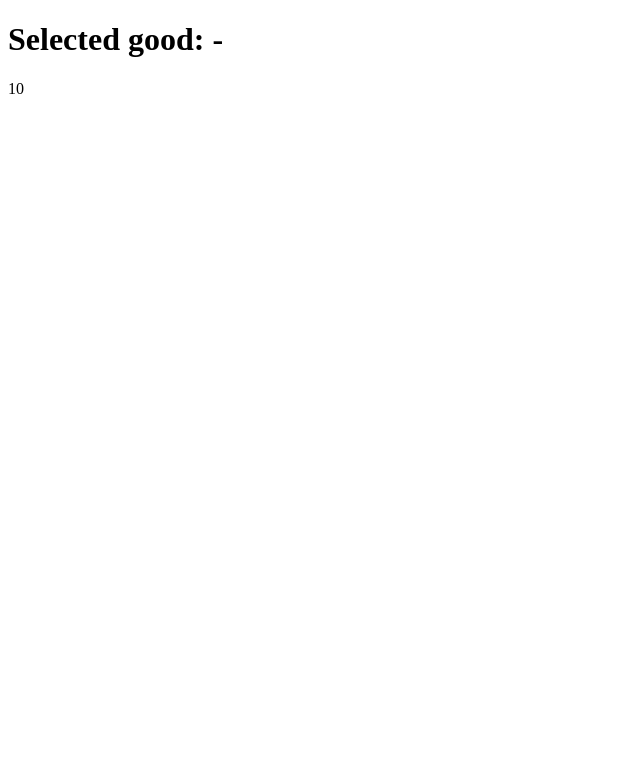
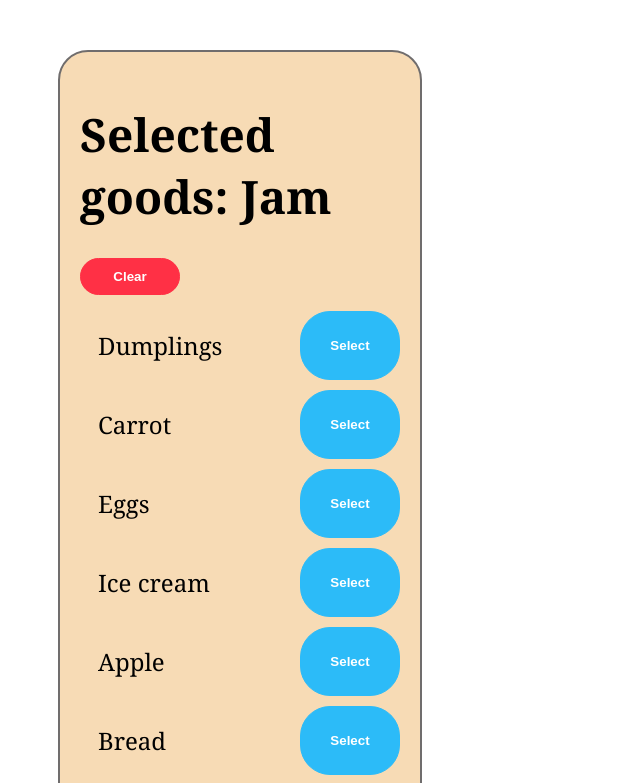
Before and after one commit to mate-academy/react_goods-selector, a React (Create React App) app: page / in a window 1280 px wide. Shown: the top 783 px of the page, without its empty margins (0-640 px from the left). Built offline with nearby package versions, Linux system fonts and the light colour scheme.

Commit message:
made goods selector v.1.0

```diff
--- a/package.json
+++ b/package.json
@@ -7,7 +7,7 @@
   "license": "GPL-3.0",
   "dependencies": {
     "@cypress/react": "^5.12.4",
-    "bulma": "^0.9.3",
+    "bulma": "^0.9.4",
     "react": "^17.0.2",
     "react-dom": "^17.0.2",
     "react-scripts": "^4.0.3"
--- a/src/App.scss
+++ b/src/App.scss
@@ -1 +1,55 @@
 // styles go here
+html {
+  font-family: Cambria, Georgia, serif;
+}
+
+ul {
+  padding: 0;
+}
+
+li {
+  display: inline;
+  list-style: none;
+  font-size: 24px;
+  padding: 18px;
+}
+
+.content {
+  padding: 20px;
+  width: 320px;
+  margin: 50px;
+  border: 2px solid rgb(112, 109, 109);
+  border-radius: 30px;
+  background-color: rgb(247, 219, 181);
+
+  &__title {
+    font-size: 46px;
+  }
+
+  &__item {
+    display: flex;
+    justify-content: space-between;
+    margin: 10px 0;
+    // border: 1px solid black;
+  }
+}
+
+.isSelected {
+  background-color: yellowgreen;
+  border-radius: 20px;
+}
+
+.button {
+  padding: 10px;
+  width: 100px;
+  color: white;
+  font-weight: bold;
+  border: 1px solid rgb(44, 187, 248);
+  background-color: rgb(44, 187, 248);
+  border-radius: 30px;
+
+  &__remove {
+    border: 1px solid rgb(255, 48, 69);
+    background-color: rgb(255, 48, 69);
+  }
+}
--- a/src/App.tsx
+++ b/src/App.tsx
@@ -1,7 +1,8 @@
 import React from 'react';
 import './App.scss';
+// import 'bulma/css/bulma.min.css';
 
-const goodsFromServer: string[] = [
+const goodsFromServer = [
   'Dumplings',
   'Carrot',
   'Eggs',
@@ -14,11 +15,75 @@ const goodsFromServer: string[] = [
   'Garlic',
 ];
 
-const App: React.FC = () => (
-  <div className="App">
-    <h1>Selected good: -</h1>
-    {goodsFromServer.length}
-  </div>
-);
+type State = {
+  selectedGood: string;
+};
 
+class App extends React.Component<{}, State> {
+  state: State = {
+    selectedGood: 'Jam',
+  };
+
+  remover = (good: string) => {
+    if (this.state.selectedGood === good) {
+      return 'Romove';
+    }
+
+    return 'Select';
+  };
+
+  render(): React.ReactNode {
+    return (
+      <div className="content">
+        <h1 className="content__title">
+          {(this.state.selectedGood)
+            ? `Selected goods: ${this.state.selectedGood}`
+            : 'No goods selected'}
+        </h1>
+        {(this.state.selectedGood)
+          ? (
+            <button
+              type="button"
+              onClick={() => {
+                this.setState({ selectedGood: '' });
+              }}
+              className="button button__remove"
+            >
+              Clear
+            </button>
+          )
+          : ''}
+        <ul className="">
+          {goodsFromServer.map(good => (
+            <React.Fragment key={good}>
+              <div className="content__item">
+                <li
+                  className={(good === this.state.selectedGood)
+                    ? 'isSelected'
+                    : ''}
+                >
+                  {good}
+                </li>
+
+                <button
+                  type="button"
+                  onClick={() => {
+                    this.setState((state) => ({
+                      selectedGood: state.selectedGood === good ? '' : good,
+                    }));
+                  }}
+                  className={this.state.selectedGood === good
+                    ? 'button button__remove'
+                    : 'button'}
+                >
+                  {this.remover(good)}
+                </button>
+              </div>
+            </React.Fragment>
+          ))}
+        </ul>
+      </div>
+    );
+  }
+}
 export default App;
```
Also changed, not shown: 2 other files (tests, documents, lock files or other folders).
